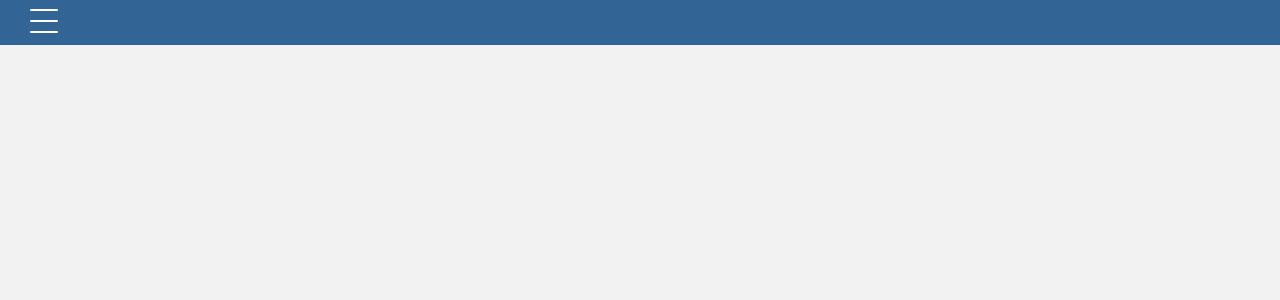
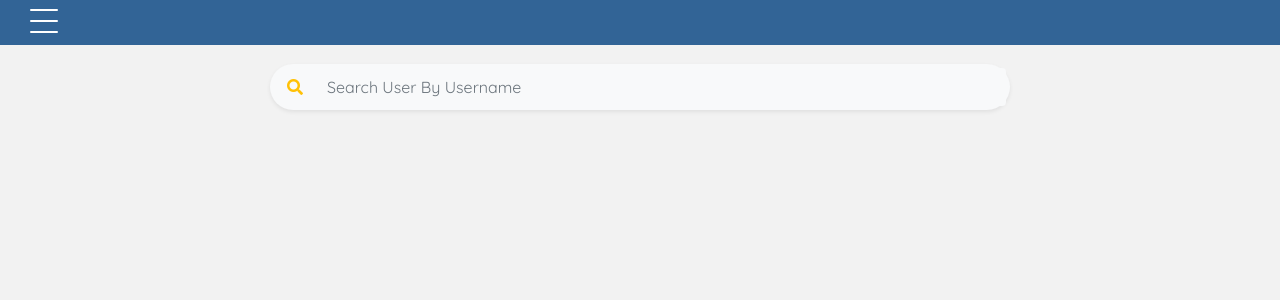
Before and after one commit to rijalanupraj/halkapan, a Django app: page /users/ in a window 1280 px wide. Shown: the top 300 px of the page. Run offline with Django 3.2, Linux system fonts and the light colour scheme; some libraries are stand-ins or nearby versions.

Commit message:
Search User by username with follow toggle added

```diff
--- a/accounts/forms.py
+++ b/accounts/forms.py
@@ -37,7 +37,7 @@
 
 class LoginForm(AuthenticationForm):
     username = forms.CharField(label='Username', widget=forms.TextInput(
-        attrs={'placeholder': 'Enter here', 'class': 'myInput', 'id': 'username'}))
+        attrs={'placeholder': 'Username or Email', 'class': 'myInput', 'id': 'username'}))
     password = forms.CharField(label="Password", widget=forms.PasswordInput(
         attrs={'placeholder': 'Password', 'class': 'myInput', 'id': 'password'})
     )
--- /dev/null
+++ b/userprofile/static/userprofile/js/auto-search-username.js
@@ -0,0 +1,28 @@
+$(document).ready(function () {
+    var searchForm = $(".search-form")
+    var searchInput = searchForm.find("[name='username']")
+    var typingTimer;
+    var typingInterval = 1500;
+    var searchButton = searchForm.find("[type='submit']");
+
+
+    searchInput.keyup(function (event) {
+        clearTimeout(typingTimer);
+        typingTimer = setTimeout(performSearch, typingInterval);
+    })
+
+    searchInput.keydown(function (event) {
+        clearTimeout(typingTimer)
+    })
+
+    function displaySpinner() {
+        searchButton.addClass("disabled")
+        searchButton.html("<i class='fa fa-spin fa-spinner'></i>")
+    }
+
+    function performSearch() {
+        displaySpinner();
+        var query = searchInput.val();
+        window.location.href = '/users?username=' + query;
+    }
+})
--- a/userprofile/templates/userprofile/all_user_profile.html
+++ b/userprofile/templates/userprofile/all_user_profile.html
@@ -1,13 +1,61 @@
 {% extends 'base/base.html' %}
-
+{% load static %}
 {% block title %}
 Users | HalkaPan
 {% endblock %}
 
 {% block main_content %}
 
-{% for profile in object_list %}
-<div class="container">{{profile.user.username}}</div>
-{% endfor %}
+<div class="container">
+    {% include 'userprofile/snippets/search-username-form.html' %}
+    <div class="row my-4">
+        {% for profile in object_list %}
+        <div class="col-md-4 col-sm-6 col-lg-3">
+            <div class="card my-2 p-1">
+                <img src="{{profile.image.url}}" class="rounded-circle align-self-center" width="100" height="100"
+                    alt="">
+                <h3 class="profile-username text-center">{{profile.user.username}}</h3>
+
+                <p class="text-muted text-center">Bio Here</p>
+
+                <ul class="list-group list-group-unbordered">
+                    <li class="list-group-item">
+                        <b>Followers</b> <a class="pull-right"><span
+                                class="badge badge-pill badge-info author-followers-number">{{profile.user.followers.count}}</span></a>
+                    </li>
+                    <li class="list-group-item">
+                        <b>Following</b> <a class="pull-right"><span
+                                class="badge badge-pill badge-light">{{profile.following.count}}</span></a>
+                    </li>
+                    <li class="list-group-item">
+                        <b>Posts</b> <a class="pull-right"><span
+                                class="badge badge-pill badge-secondary">{{profile.post_set.all.count}}</span></a>
+                    </li>
+                </ul>
+
+                {% if user.is_authenticated %}
+                <a role="button" type="button" href="{% url 'userprofile:follow-toggle' profile.user.username %}"
+                    class="btn btn-primary container-fluid follow-toggle my-2">
+                    {% if user.profile in profile.user.followers.all %}
+                    Unfollow
+                    {% else %}
+                    Follow
+                    {% endif %}</a>
+
+                {% else %}
+                <a role="button" type="button"
+                    href="{% url 'accounts:login' %}?next={% url 'userprofile:author-profile-page' profile.user.username %}"
+                    class="btn btn-primary">Follow</a>
+                {% endif %}
+            </div>
+        </div>
+        {% endfor %}
+    </div>
+</div>
 
 {% endblock %}
+
+{% block additional_body %}
+<script src="{% static 'userprofile/js/auto-search-username.js' %}"></script>
+<script src="{% static 'userprofile/js/all-users-follow-toggle.js' %}"></script>
+{% endblock %}
--- /dev/null
+++ b/userprofile/templates/userprofile/snippets/search-username-form.html
@@ -0,0 +1,14 @@
+<div class="mt-3">
+    <form method="GET" action="{% url 'userprofile:list-all-user' %}" class="search-form">
+        <div class="p-1 bg-light col-lg-8 mx-auto rounded rounded-pill shadow-sm mb-4">
+            <div class="input-group">
+                <div class="input-group-prepend">
+                    <button id="button-addon2" type="submit" class="btn btn-link text-warning"><i
+                            class="fa fa-search"></i></button>
+                </div>
+                <input name="username" type="search" placeholder="Search User By Username" value="{{query}}"
+                    aria-describedby="button-addon2" class="form-control border-0 bg-light">
+            </div>
+        </div>
+    </form>
+</div>
--- a/userprofile/views.py
+++ b/userprofile/views.py
@@ -18,11 +18,24 @@
     model = models.Profile
     template_name = 'userprofile/all_user_profile.html'
 
+    def get_context_data(self, **kwargs):
+        context = super().get_context_data(**kwargs)
+        query = self.request.GET.get('username')
+        if query is not None:
+            context["query"] = query
+        return context
+
     def get_queryset(self):
-        if self.request.user.is_authenticated:
-            return models.Profile.objects.all().exclude(user=self.request.user).exclude(user__is_staff=True)
-        else:
-            return models.Profile.objects.all().exclude(user__is_staff=True)
+        request = self.request
+        method_dict = request.GET
+        query = method_dict.get('username', None)
+        profilesQuerySet = models.Profile.objects.all().exclude(user__is_staff=True)
+        if request.user.is_authenticated:
+            profilesQuerySet = profilesQuerySet.exclude(user=request.user)
+        if query and query != '':
+            profilesQuerySet = profilesQuerySet.filter(
+                user__username__icontains=query)
+        return profilesQuerySet
 
 
 class AuthorDetailView(DetailView):
```
Also changed, not shown: userprofile/static/userprofile/js/all-users-follow-toggle.js (added, +27 -0 lines).
